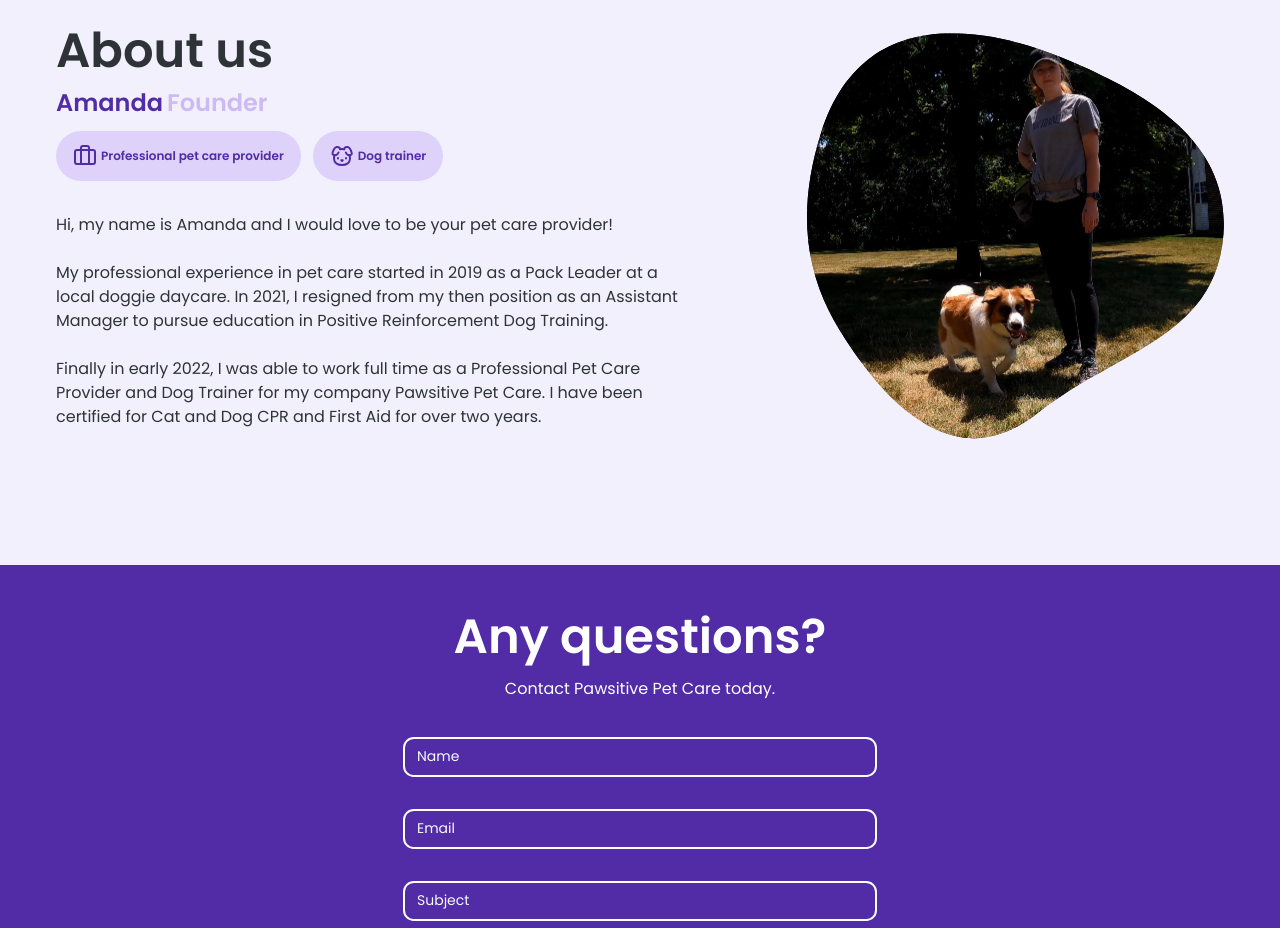
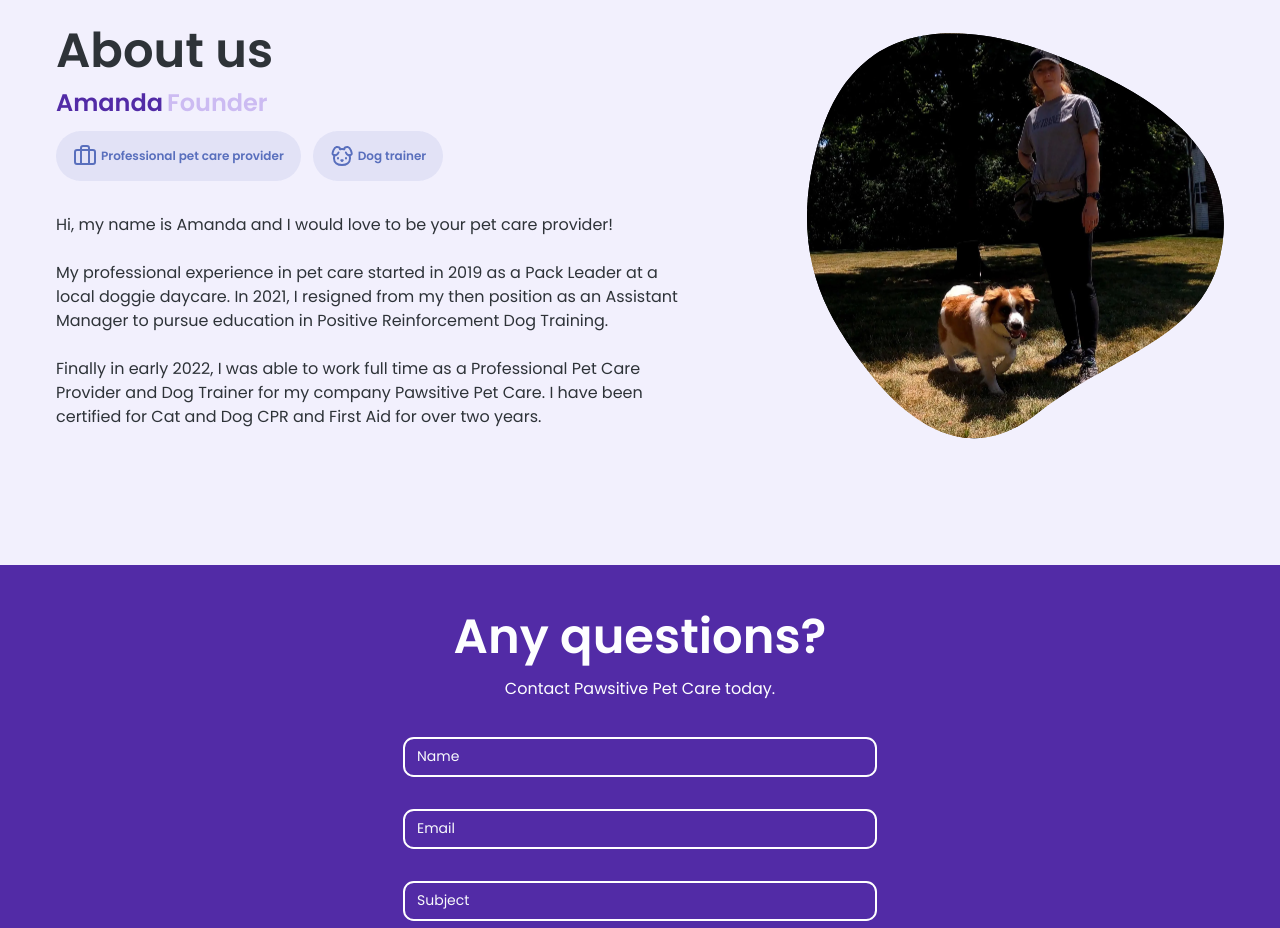
Before and after one commit to lumen-limitless/pawsitive, a Next.js app: page / in a window 1280 px wide. Shown: the part 3500-4428 px from the top of the page. Built offline with nearby package versions, Linux system fonts and the light colour scheme; no server answers.

Commit message:
resolves JIRA PP-12

```diff
--- a/components/About.tsx
+++ b/components/About.tsx
@@ -19,7 +19,7 @@ export default function About() {
             <span className="text-[#CCBBF2]">Founder</span>
           </div>
 
-          <div className="flex items-center justify-start gap-3">
+          <div className="flex flex-col items-start justify-start gap-3 lg:flex-row lg:items-center">
             <Badge variant={'secondary'}>
               {' '}
               <BriefcaseIcon className="mr-1" /> Professional pet care provider
--- a/components/ui/badge.tsx
+++ b/components/ui/badge.tsx
@@ -8,10 +8,8 @@ const badgeVariants = cva(
   {
     variants: {
       variant: {
-        default:
-          'border-transparent bg-primary text-primary-foreground hover:bg-primary/80',
-        secondary:
-          'border-transparent bg-secondary text-secondary-foreground hover:bg-secondary/80',
+        default: 'border-transparent bg-primary text-primary-foreground',
+        secondary: 'border-transparent bg-[#596fbd]/10 text-[#596fbd]',
         destructive:
           'border-transparent bg-destructive text-destructive-foreground hover:bg-destructive/80',
         outline: 'text-foreground',
```
